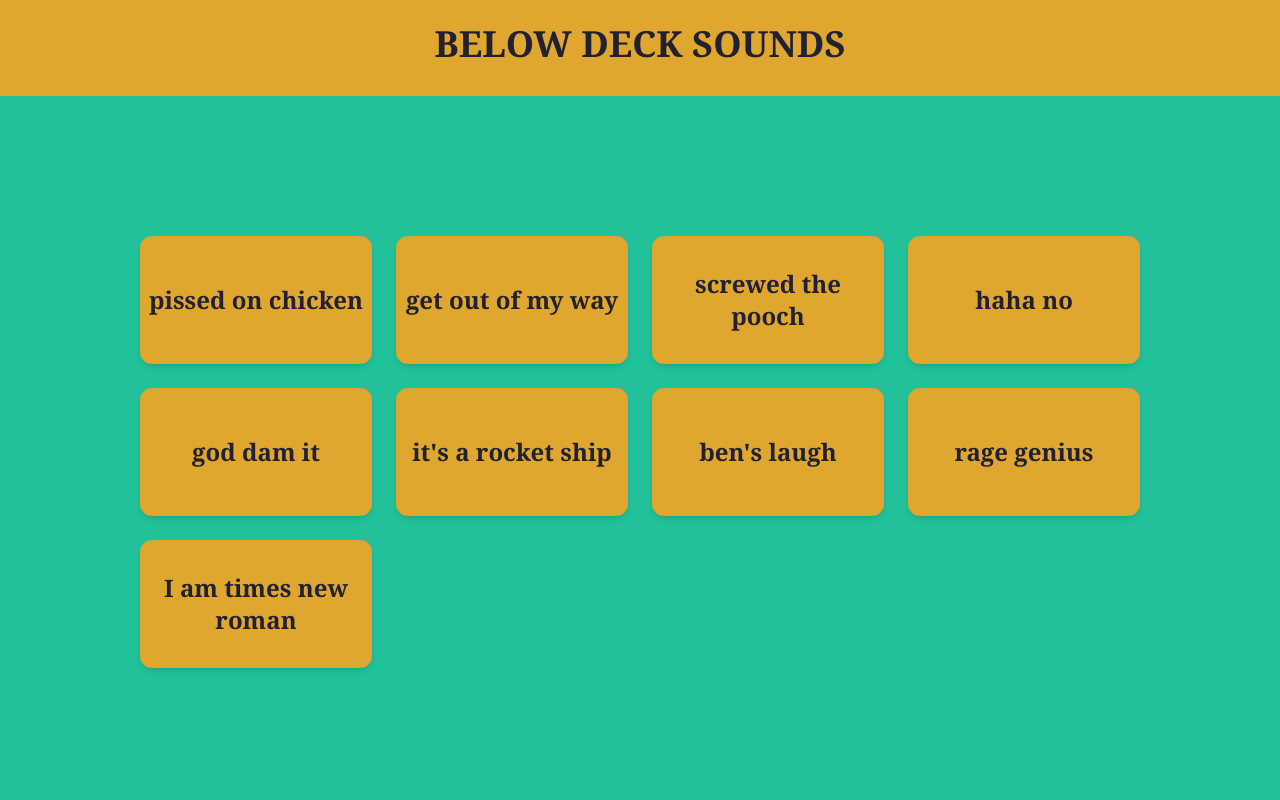
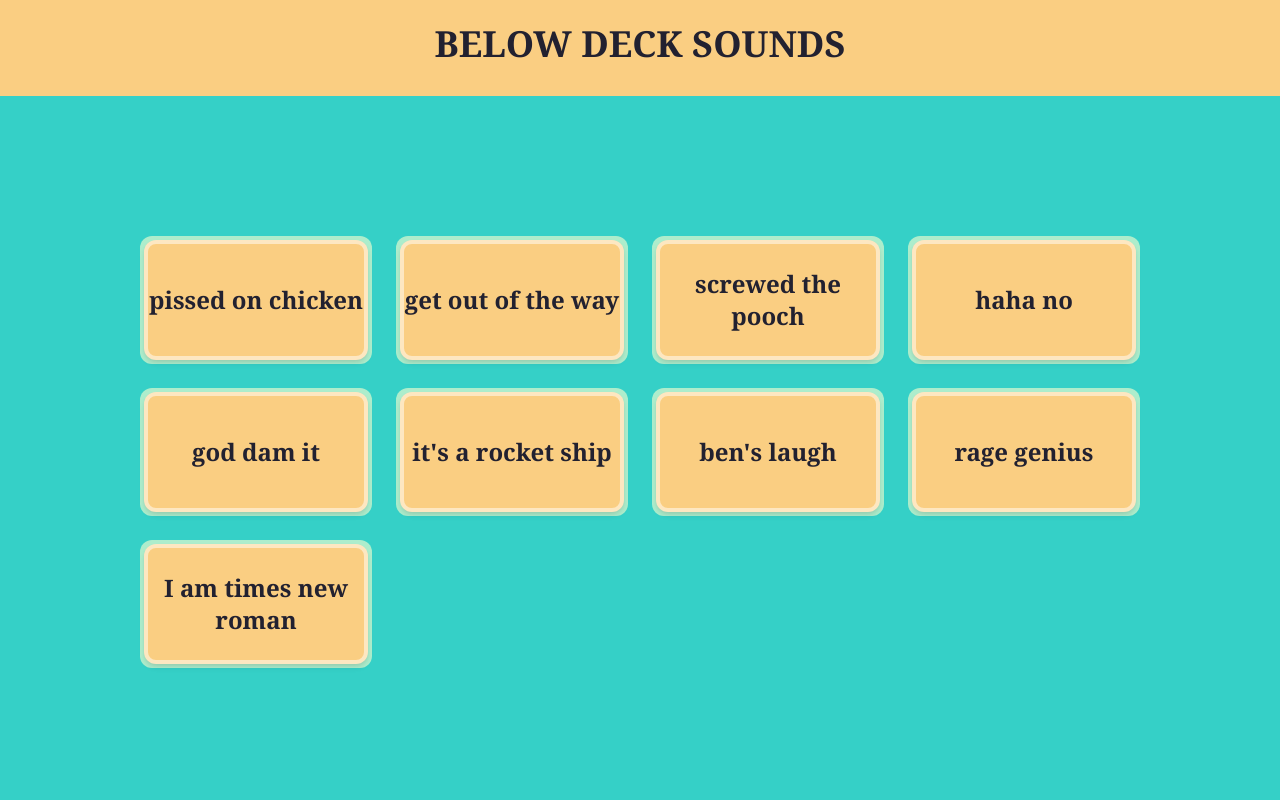
Before and after one commit to woodj22/below-deck-sounds, a Vue app: page / in a window 1280 px wide. Shown: the top 800 px of the page. Built offline with nearby package versions, Linux system fonts and the light colour scheme.

Commit message:
Add better CSS

```diff
--- a/src/App.vue
+++ b/src/App.vue
@@ -1,12 +1,12 @@
 <template>
   <div id="app" class="bg-lightblue font-serif flex flex-col min-h-screen text-blue">
-  <header class="bg-gold h-24 text-center p-6 text-blue font-extrabold text-4xl">
+  <header class="bg-sand h-24 text-center p-6 text-blue font-extrabold text-2xl md:text-4xl">
   <h1>BELOW DECK SOUNDS</h1>
   </header>
-    <div id="body" class="flex-grow pt-32 pb-32">
+    <div id="body" class="flex-grow md:p-32">
     <Board />
     </div>
-    <footer class="text-uderline bg-gold h-32 text-center p-8 text-blue font-extrabold text-4xl">
+    <footer class="text-uderline bg-sand h-32 text-center p-6 text-blue font-extrabold text-2xl  md:text-4xl">
     <button   class="underline background-transparent font-bold px-3 py-1 outline-none focus:outline-none mr-1 mb-1" type="button" style="transition: all .15s ease">
   <a href="https://woodj22.github.io/#/">Made by Me </a>
 </button>
--- a/src/components/Board.vue
+++ b/src/components/Board.vue
@@ -1,8 +1,10 @@
 <template>
   <div class="board" >
-        <div class="grid grid-cols-4 max-w-screen-lg mx-auto">
-        <button @myEvent="endSound" :class="{'border-4 border-tan': playingAudios.includes(index)}" :key="index" v-for="(sound, index) in sounds" @click="playSound(sound.url, index)">
+        <div class="grid grid-cols-4">
+        <div :key="index"  class="p-1 md:m-3 h-32 bg-mintpinch flex rounded-xl" v-for="(sound, index) in sounds">
+                <button class="t-button" @myEvent="endSound" :class="{'border-4 border-wetsand': playingAudios.includes(index)}" :key="index"  @click="playSound(sound.url, index)">
          {{ sound.quote }} </button>
+         </div>
         </div>
         <div @my-event="endSound"></div>
   </div>
@@ -28,7 +30,6 @@ export default {
             this.playingAudios = this.playingAudios.filter(function(item) {
             return item != index.currentTarget.id
             })
-            console.log(this.playingAudios)
         }, false)
 
         audio.id = index
@@ -54,7 +55,7 @@ export default {
         series: "",
         episode: "",
         person: "captain lee",
-        quote: "get out of my way"
+        quote: "get out of the way"
     },
      {
         id: 3,
@@ -121,19 +122,5 @@ export default {
 <!-- Add "scoped" attribute to limit CSS to this component only -->
 <style scoped>
 
-h3 {
-  margin: 40px 0 0;
-}
-ul {
-  list-style-type: none;
-  padding: 0;
-}
-li {
-  display: inline-block;
-  margin: 0 10px;
-}
-a {
-  color: #42b983;
 
-}
 </style>
--- a/src/components/HelloWorld.vue
+++ /dev/null
@@ -1,58 +0,0 @@
-<template>
-  <div class="hello">
-    <h1>{{ msg }}</h1>
-    <p>
-      For a guide and recipes on how to configure / customize this project,<br>
-      check out the
-      <a href="https://cli.vuejs.org" target="_blank" rel="noopener">vue-cli documentation</a>.
-    </p>
-    <h3>Installed CLI Plugins</h3>
-    <ul>
-      <li><a href="https://github.com/vuejs/vue-cli/tree/dev/packages/%40vue/cli-plugin-babel" target="_blank" rel="noopener">babel</a></li>
-      <li><a href="https://github.com/vuejs/vue-cli/tree/dev/packages/%40vue/cli-plugin-eslint" target="_blank" rel="noopener">eslint</a></li>
-    </ul>
-    <h3>Essential Links</h3>
-    <ul>
-      <li><a href="https://vuejs.org" target="_blank" rel="noopener">Core Docs</a></li>
-      <li><a href="https://forum.vuejs.org" target="_blank" rel="noopener">Forum</a></li>
-      <li><a href="https://chat.vuejs.org" target="_blank" rel="noopener">Community Chat</a></li>
-      <li><a href="https://twitter.com/vuejs" target="_blank" rel="noopener">Twitter</a></li>
-      <li><a href="https://news.vuejs.org" target="_blank" rel="noopener">News</a></li>
-    </ul>
-    <h3>Ecosystem</h3>
-    <ul>
-      <li><a href="https://router.vuejs.org" target="_blank" rel="noopener">vue-router</a></li>
-      <li><a href="https://vuex.vuejs.org" target="_blank" rel="noopener">vuex</a></li>
-      <li><a href="https://github.com/vuejs/vue-devtools#vue-devtools" target="_blank" rel="noopener">vue-devtools</a></li>
-      <li><a href="https://vue-loader.vuejs.org" target="_blank" rel="noopener">vue-loader</a></li>
-      <li><a href="https://github.com/vuejs/awesome-vue" target="_blank" rel="noopener">awesome-vue</a></li>
-    </ul>
-  </div>
-</template>
-
-<script>
-export default {
-  name: 'HelloWorld',
-  props: {
-    msg: String
-  }
-}
-</script>
-
-<!-- Add "scoped" attribute to limit CSS to this component only -->
-<style scoped>
-h3 {
-  margin: 40px 0 0;
-}
-ul {
-  list-style-type: none;
-  padding: 0;
-}
-li {
-  display: inline-block;
-  margin: 0 10px;
-}
-a {
-  color: #42b983;
-}
-</style>
--- a/src/index.css
+++ b/src/index.css
@@ -3,7 +3,7 @@
 @tailwind utilities;
 
 @layer base {
-    button {
-        @apply p-1 m-3 h-32 bg-gold focus:outline-none focus:ring-2 focus:ring-moondist focus:ring-opacity-50 rounded-xl shadow-md font-extrabold text-2xl;
+    .t-button {
+        @apply w-screen bg-sand border-4 border-moondist border-opacity-60 focus:outline-none focus:ring-2 focus:ring-moondist focus:ring-opacity-50 rounded-xl shadow-md font-extrabold md:text-2xl;
     }
 }
--- a/tailwind.config.js
+++ b/tailwind.config.js
@@ -4,11 +4,12 @@ module.exports = {
   darkMode: false, // or 'media' or 'class'
   theme: {
     colors: {
-      gold: "#DFA72F",
+      sand: "#face82",
       blue: "#222130",
-      lightblue: "#21c29a",
-      moondist:"#DCDFCF",
-      tan: "#955218"
+      wetsand: "#debe87",
+      lightblue: "#35D0C7",
+      mintpinch: "#ADEDCC",
+      moondist:"#FFF8EC",
     },
     border: {
       blue: ['2px solid #222130', '1px'],
```
Also changed, not shown: src/main.js (+0 -15 lines).
